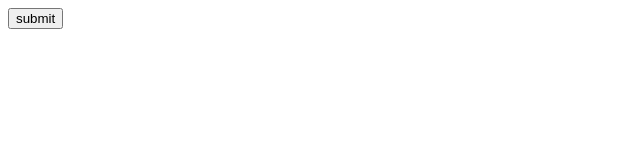
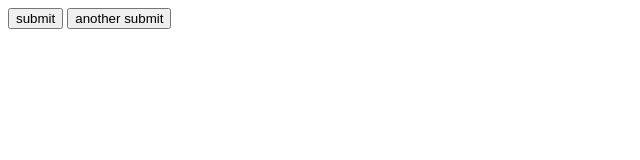
Before and after one commit to DesalegnTamirat/practicing-git-with-angela, a plain HTML site: page index.html in a window 1280 px wide. Shown: the whole page, without its empty margins (0-640 px from the left). Drawn offline with Linux system fonts and the light colour scheme.

Commit message:
Update index.html

```diff
--- a/index.html
+++ b/index.html
@@ -1 +1,2 @@
 <button>submit</button>
+<button>another submit</button>
```
